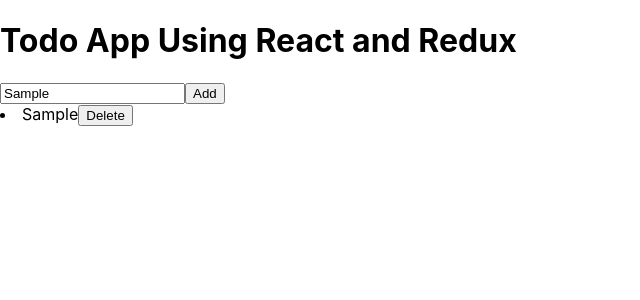
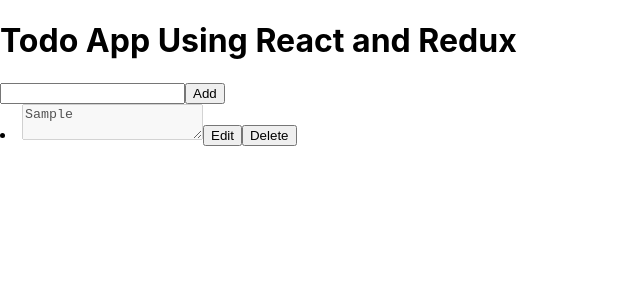
Before and after one commit to ashsachan/P2-Todo-React-Redux-App, a React (Create React App) app: page / in a window 1280 px wide. Both pictures are taken after typing "Sample" into the empty fields and a click on the button "Add". Shown: the top 300 px of the page, without its empty margins (0-640 px from the left). Built offline with nearby package versions, Linux system fonts and the light colour scheme.

Commit message:
Commit 03: Update on Items Working with Redux States.

```diff
--- a/src/components/Todos.js
+++ b/src/components/Todos.js
@@ -1,6 +1,6 @@
-import React, { useState } from "react";
+import React, { useState, useRef } from "react";
 import { connect } from "react-redux";
-import { addTodos, removeTodos } from "../redux/reducer";
+import { addTodos, removeTodos, updateTodos } from "../redux/reducer";
 
 const mapStateToProps = (state) => {
   return {
@@ -12,6 +12,7 @@
   return {
     addTodo: (obj) => dispatch(addTodos(obj)),
     removeTodo: (id) => dispatch(removeTodos(id)),
+    updateTodo: (obj) => dispatch(updateTodos(obj)),
   };
 };
 
@@ -20,6 +21,33 @@
 
   const handleChange = (e) => {
     setTodo(e.target.value);
+  };
+
+  let inputRef = useRef(true);
+
+  const changeFocus = () => {
+    inputRef.current.disabled = false;
+    inputRef.current.focus();
+  };
+
+  const update = (id, value, e) => {
+    if (e.which === 13) {
+      props.updateTodo({ id, item: value });
+      inputRef.current.disabled = true;
+    }
+  };
+
+  const add = () => {
+    if (todo === "") {
+      alert("Input is Empty");
+    } else {
+      props.addTodo({
+        id: Math.floor(Math.random() * 1000),
+        item: todo,
+        completed: false,
+      });
+      setTodo("");
+    }
   };
 
   console.log("props from store", props);
@@ -32,16 +60,9 @@
         className="todo-input"
         value={todo}
       />
-      <button
-        className="add-btn"
-        onClick={() =>
-          props.addTodo({
-            id: Math.floor(Math.random() * 1000),
-            item: todo,
-            completed: false,
-          })
-        }
-      > Add
+      <button className="add-btn" onClick={() => add()}>
+        {" "}
+        Add
       </button>
 
       <br />
@@ -50,11 +71,14 @@
         {props.todos.map((item) => {
           return (
             <li key={item.id}>
-              {item.item}
-              <button onClick={() => props.removeTodo(item.id)}>
-                {" "}
-                Delete{" "}
-              </button>
+              <textarea
+                ref={inputRef}
+                disabled={inputRef}
+                defaultValue={item.item}
+                onKeyPress={(e) => update(item.id, inputRef.current.value, e)}
+              />
+              <button onClick={() => changeFocus()}> Edit </button>
+              <button onClick={() => props.removeTodo(item.id)}>Delete</button>
             </li>
           );
         })}
--- a/src/redux/reducer.js
+++ b/src/redux/reducer.js
@@ -14,14 +14,26 @@
       return state;
     },
 
-
     //remove todos
     removeTodos: (state, action) => {
         return state.filter((item) => item.id !== action.payload);
       },
 
+    //update todos
+    updateTodos: (state, action) => {
+        return state.map((todo) => {
+          if (todo.id === action.payload.id) {
+            return {
+              ...todo,
+              item: action.payload.item,
+            };
+          }
+          return todo;
+        });
+      },
+
     }
 })
 
-export const { addTodos, removeTodos} = addTodoReducer.actions;
+export const { addTodos, removeTodos, updateTodos,} = addTodoReducer.actions;
 export const reducer = addTodoReducer.reducer;
```
